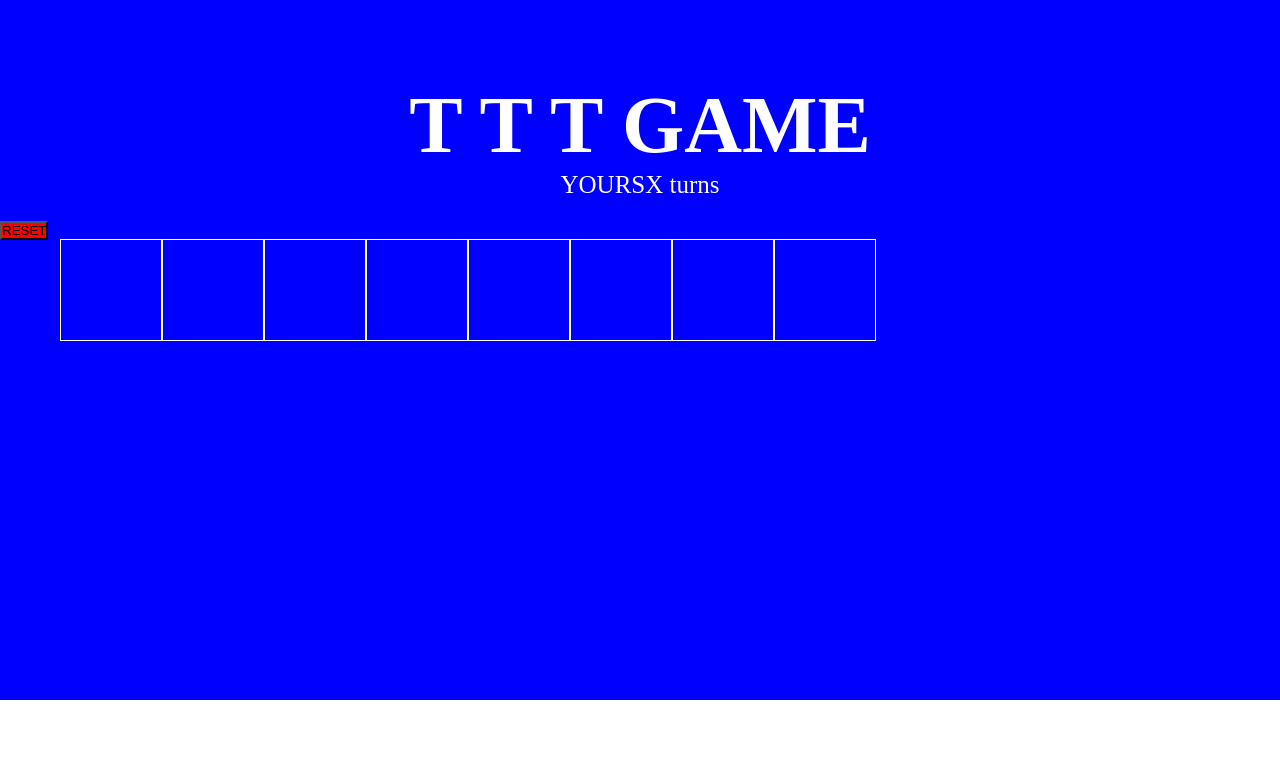
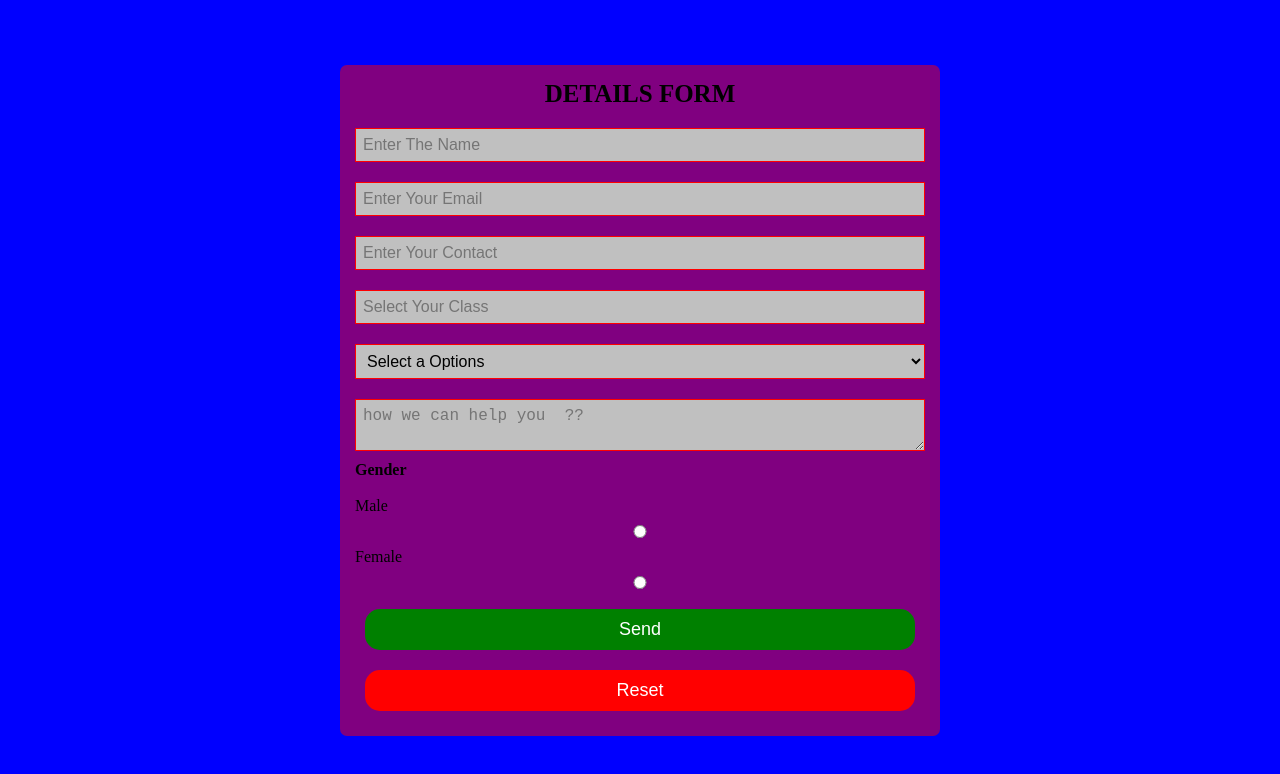
Before and after one commit to Brinthavathi/project, a plain HTML site: page javascript program/index.html in a window 1280 px wide. Drawn offline with Linux system fonts and the light colour scheme.

Commit message:
adding js file.

```diff
--- a/javascript program/css/style.css
+++ b/javascript program/css/style.css
@@ -1,70 +1,61 @@
-*{
-   padding:0;
-   margin:0;
+*
+{
+	margin:0;
+	padding:0;
+	box-sizing:border-box;
+}
+.container
+{
+	width:100%;
+	height:100vh;
+	background:blue;
+	display:flex;
+	align-items:center;
+	justify-content:center;
+
 }
 
-.background{
-	background-color:blue;
-	height:700px;
+form
+{
+	background:purple;
+	display:flex;
+	flex-direction:column;
+	padding:15px;
+	width:90%;
+	max-width:600px;
+	border-radius:7px;
 }
 
-.title{
+form h3
+{
+	font-size:25px;
+	margin-bottom:10px;
+}
+
+form input, form select,form textarea
+{
+	border:1px solid red;
+	margin:10px 0;
+	padding:7px;
+	outline:none;
+	background:silver;
+	font-size:16px;
+}
+
+form button
+{
+	padding:10px;
+	background:green;
 	color:white;
-	text-align:center;
-	font-size:40px;
-	position:relative;
-	top:80px;
+	font-size:18px;
+	border:0;
+	outline:none;
+	cursor:pointer;
+	border-radius:15px;
+	margin:10px;
 }
-.display{
-	color:white;
-	font-size:25px;
-	text-align:center;
-	position:relative;
-	top:80px;
-}
-.container{
-	margin-left:60px;
-	position:relative;
-	top:120px;
-	display: flex;
-	max-width:35px;
-}
-.box{
-	border:1px solid white;
-	min-height:100px;
-	min-width:100px;
-	display:wrap;
-	justify-content:center;
-	align-items:center;
-	font-size:50px;
 
-}
-.playerX{
-	color:red;
-}
-.playerO{
-	color:green;
-}
-.controls{
-	display:flex;
-	flex-direction:row;
-	justify-content:center;
-	align-items:center;
-	position:relative;
-	top:100px;
-
-}
-.controls button{
-	color:yellow;
-	padding:8px;
-	border-radius:8px;
-	border:none;
-	font-size:20px;
-	cursor:pointer;
-	position:relative;
-	top:30px;
-}
-#reset
+form .reset
 {
 	background:red;
 }
--- a/javascript program/index.html
+++ b/javascript program/index.html
@@ -1,33 +1,36 @@
 <!doctype html>
 <html>
-
 <head>
-	<title>GAME</title>
-	<link rel="stylesheet"  href="css/style.css">
+	<title>GOOGLE FORM</title>
+	<link rel="stylesheet" href="css/style.css">
 	<script src="index.js"></script>
 </head>
 <body>
-	<div class="background">
+	<div class="container">
+		<form autocomplete="off" method="POST" name="google-sheet">
+			<h3><center>DETAILS FORM</center></h3>
+			<input type="text" placeholder="Enter The Name">
+			<input type="email" placeholder="Enter Your Email">
+			<input type="text" placeholder="Enter Your Contact">
+			<input type="text" placeholder="Select Your Class">
 
-		<div class="title">
-			<h1>T T T GAME</h1>
-		</div>
-		<div class="display">YOURS<span class="game player">X</span> turns
-		</div>
-		<div class="container">
-			<div class="box"></div>
-			<div class="box"></div>
-			<div class="box"></div>
-			<div class="box"></div>
-			<div class="box"></div>
-			<div class="box"></div>
-			<div class="box"></div>
-			<div class="box"></div>
-		</div>
-		<div class="display answer hide"></div>
-		<div class="conterols">
-			<button id="reset">RESET</button>
-		</div>
+			<select name="degree">
+				<option value="not sesected">Select a Options</option>
+				<option value="BCA">BCA</option>
+				<option value="MCA">MCA</option>
+				<option value="Bsc.cs">BSC.cs</option>
+				<option value="BE">BE</option>
+				<option value="B.tech">B.Tech</option>
+			</select>
+
+			<textarea row="4" placeholder="how we can help you  ??" name="message"></textarea>
+			<label><b>Gender</b></label><br>
+			Male<input type="radio" name="gender">
+			Female<input type="radio" name="gender">
+
+			<button type="submit" name="submit">Send</button>
+			<button type="reset" class="reset">Reset</button>
 	</div>
 </body>
+
 </html>
--- a/javascript program/index.js
+++ b/javascript program/index.js
@@ -1 +1,8 @@
-window.addEventListener('DOMContentlocated')
+const scriptURL="https://script.google.com/macros/s/AKfycbxkgWotCMyvIKoT9aGtPCndZdHtHrq8i972t9CKAVjo6xC7T0I/exec"
+const form = document.forms['google-sheet']
+
+form.addEventListener('submit',e => {e.preventDefault(
+	fetch(scriptURL,{method:'post',body:new formData(form)})
+	.then(response => alert("thanks for contracting us...! we will contact you soon..."))
+	.catch(error => console.error('error!',error.message))
+})
```
